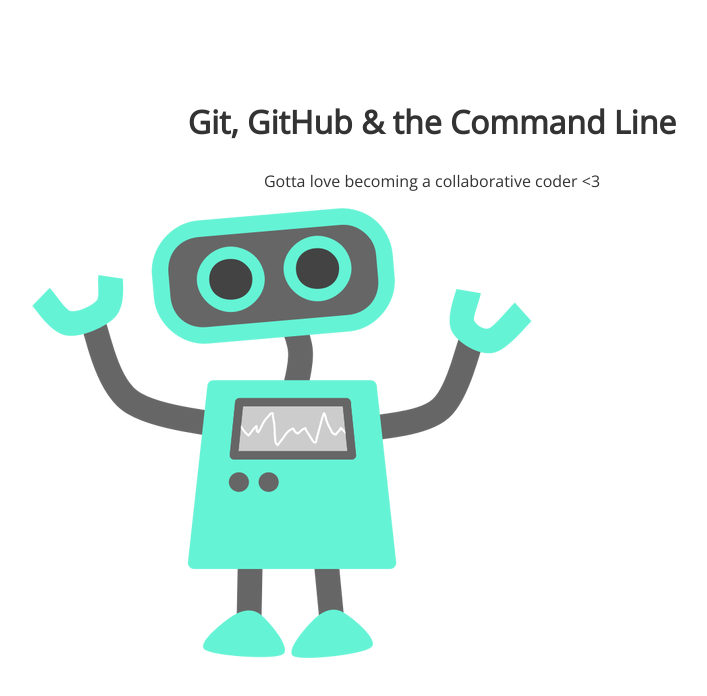
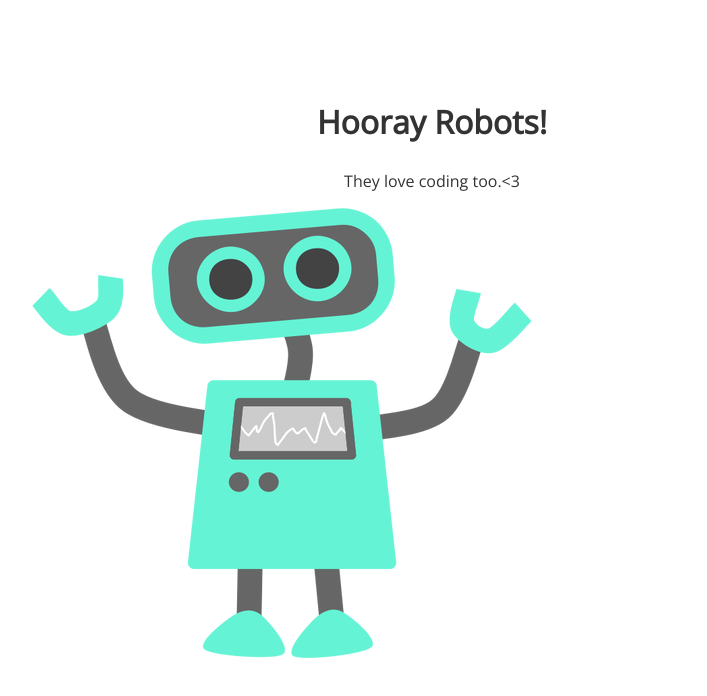
Before and after one commit to alisimcox/105-project, a plain HTML site: page index.html in a window 1280 px wide. Shown: the whole page, without its empty margins (208-915 px from the left). Drawn offline with nearby package versions, Linux system fonts and the light colour scheme.

Commit message:
h1 and p text update

```diff
--- a/index.html
+++ b/index.html
@@ -8,8 +8,8 @@
 </head>
 <body>
 	<section>
-		<h1>Git, GitHub & the Command Line</h1>
-		<p>Gotta love becoming a collaborative coder <3</p>
+		<h1>Hooray Robots!</h1>
+		<p>They love coding too.<3</p>
 		<img src="img/happy-blue-robot.png">
 	</section>
 </body>
```
